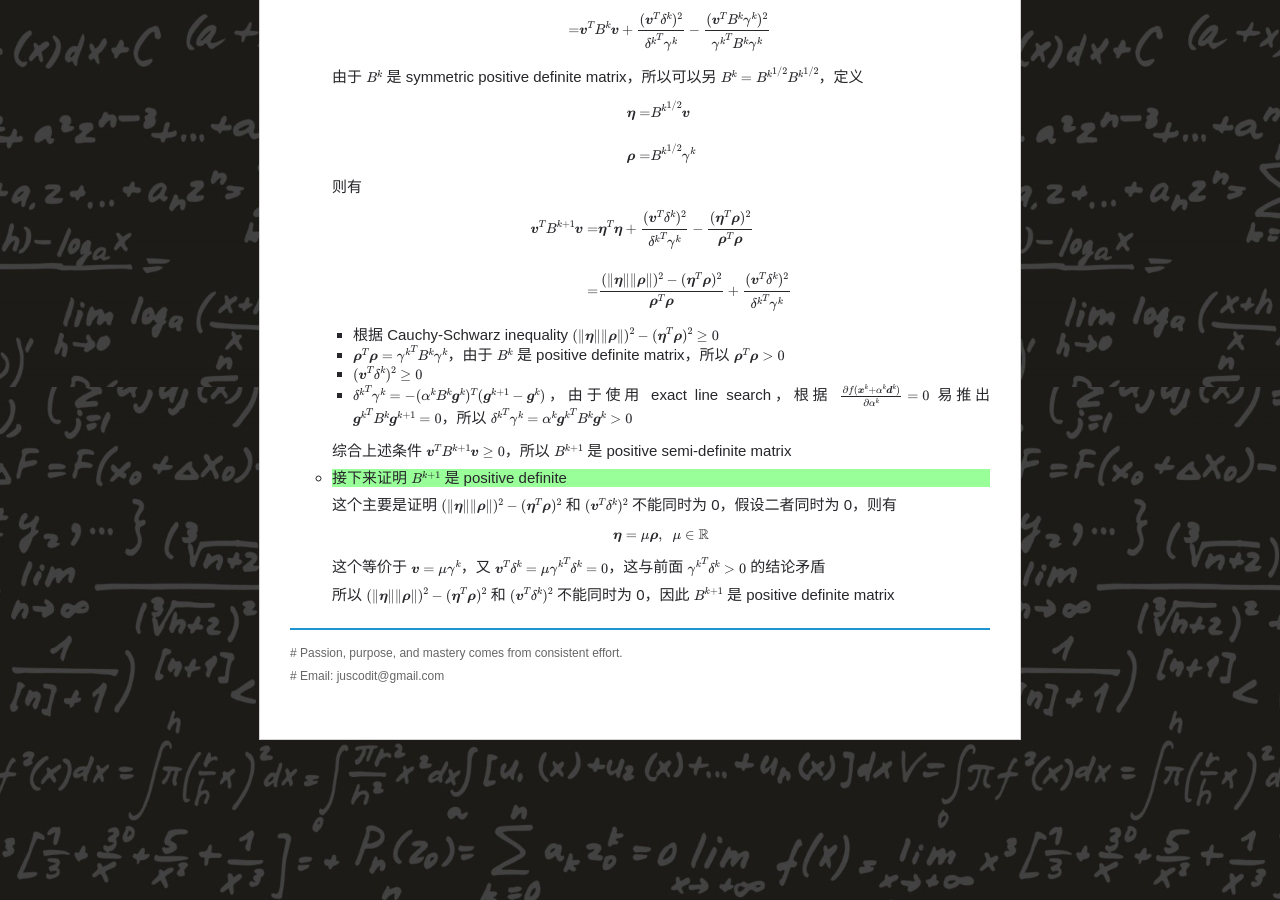
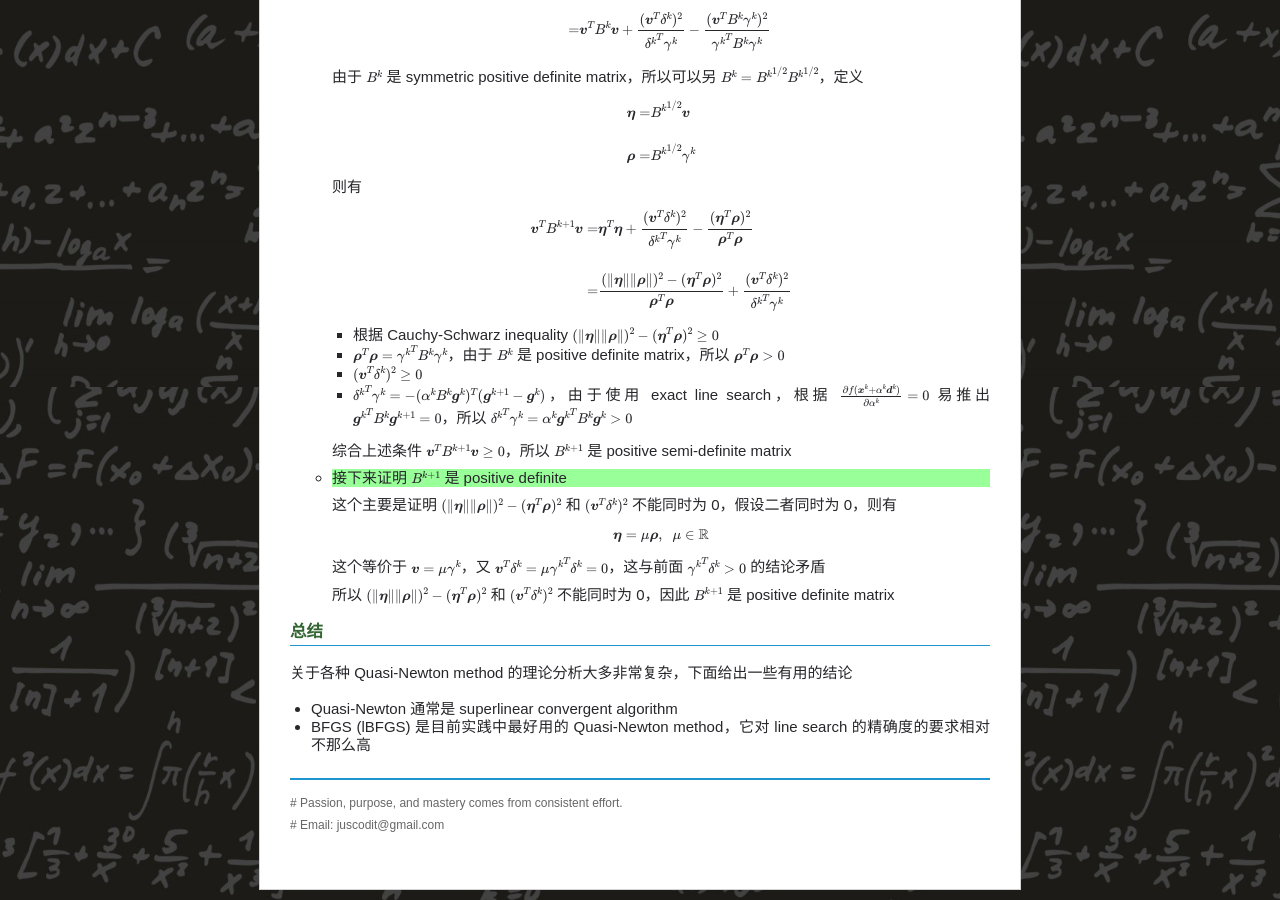
Before and after one commit to chenrushan/chenrushan.github.io, a Jekyll site: the page built from _posts/2014-07-13-NP-10-quasi-newton.markdown, in a window 1280 px wide and 900 px high, scrolled down 3213 px. Built offline with Jekyll 4.4.1, drawn with Linux system fonts in a browser that asks for light colours; Markdown is read by kramdown in place of the engine named in the settings; formulas are drawn with MathJax 3.

Commit message:
[np10]: update

```diff
--- a/_posts/2014-07-13-NP-10-quasi-newton.markdown
+++ b/_posts/2014-07-13-NP-10-quasi-newton.markdown
@@ -209,3 +209,10 @@ $$B^{k+1} = B^k + \frac{ \delta^k {\delta^k}^T }{ {\delta^k}^T \gamma^k} - \frac
      这个等价于 $\boldsymbol{v} = \mu \gamma^k$，又 $\boldsymbol{v}^T \delta^k = \mu {\gamma^k}^T \delta^k = 0$，这与前面 ${\gamma^k}^T \delta^k > 0$ 的结论矛盾
 
      所以 $(\Vert \boldsymbol{\eta} \Vert \Vert \boldsymbol{\rho} \Vert)^2 - (\boldsymbol{\eta}^T \boldsymbol{\rho})^2$ 和 ${(\boldsymbol{v}^T \delta^k)^2}$ 不能同时为 0，因此 $B^{k+1}$ 是 positive definite matrix
+
+#### 总结
+
+关于各种 Quasi-Newton method 的理论分析大多非常复杂，下面给出一些有用的结论
+
+* Quasi-Newton 通常是 superlinear convergent algorithm
+* BFGS (lBFGS) 是目前实践中最好用的 Quasi-Newton method，它对 line search 的精确度的要求相对不那么高
```
